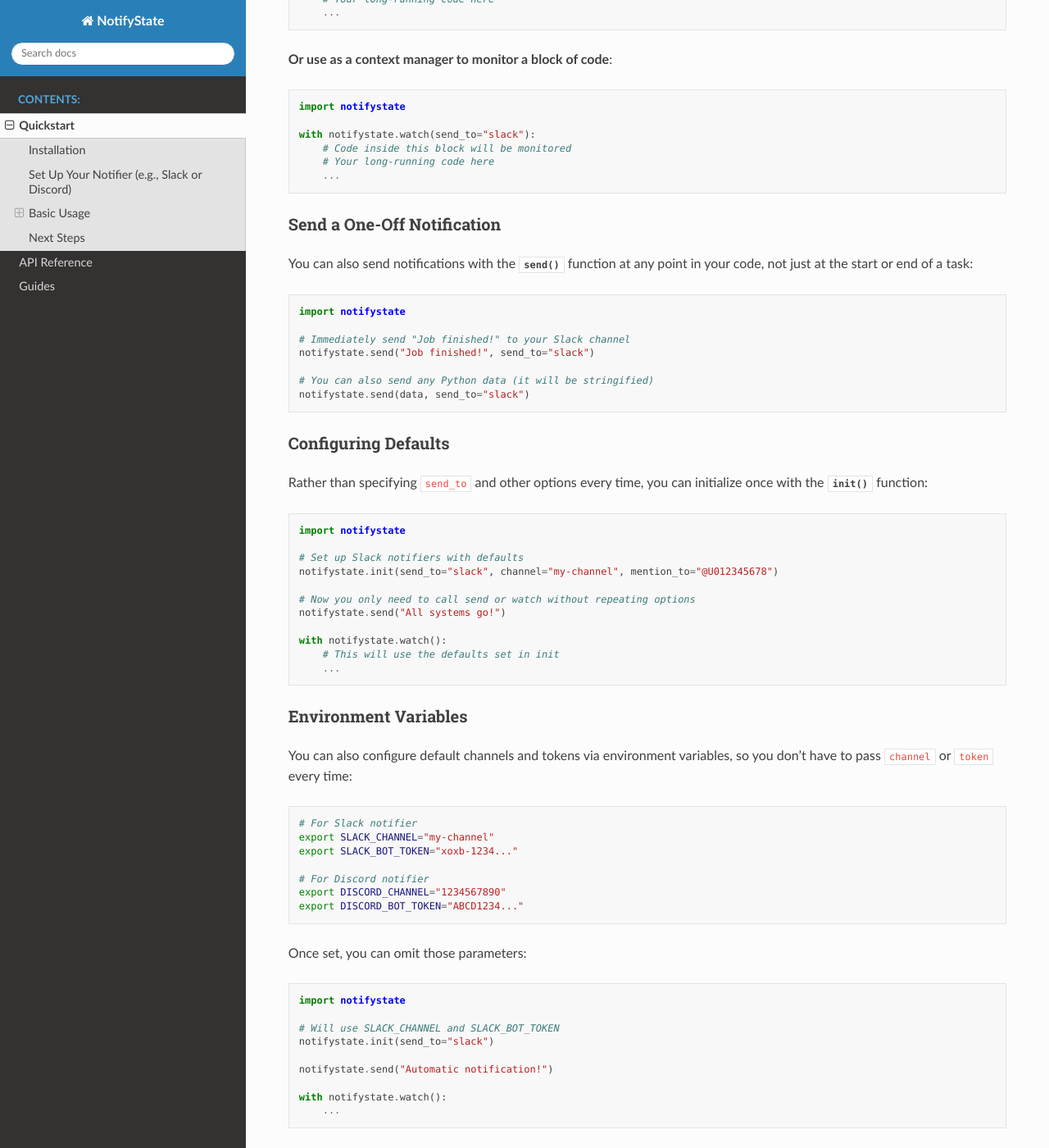
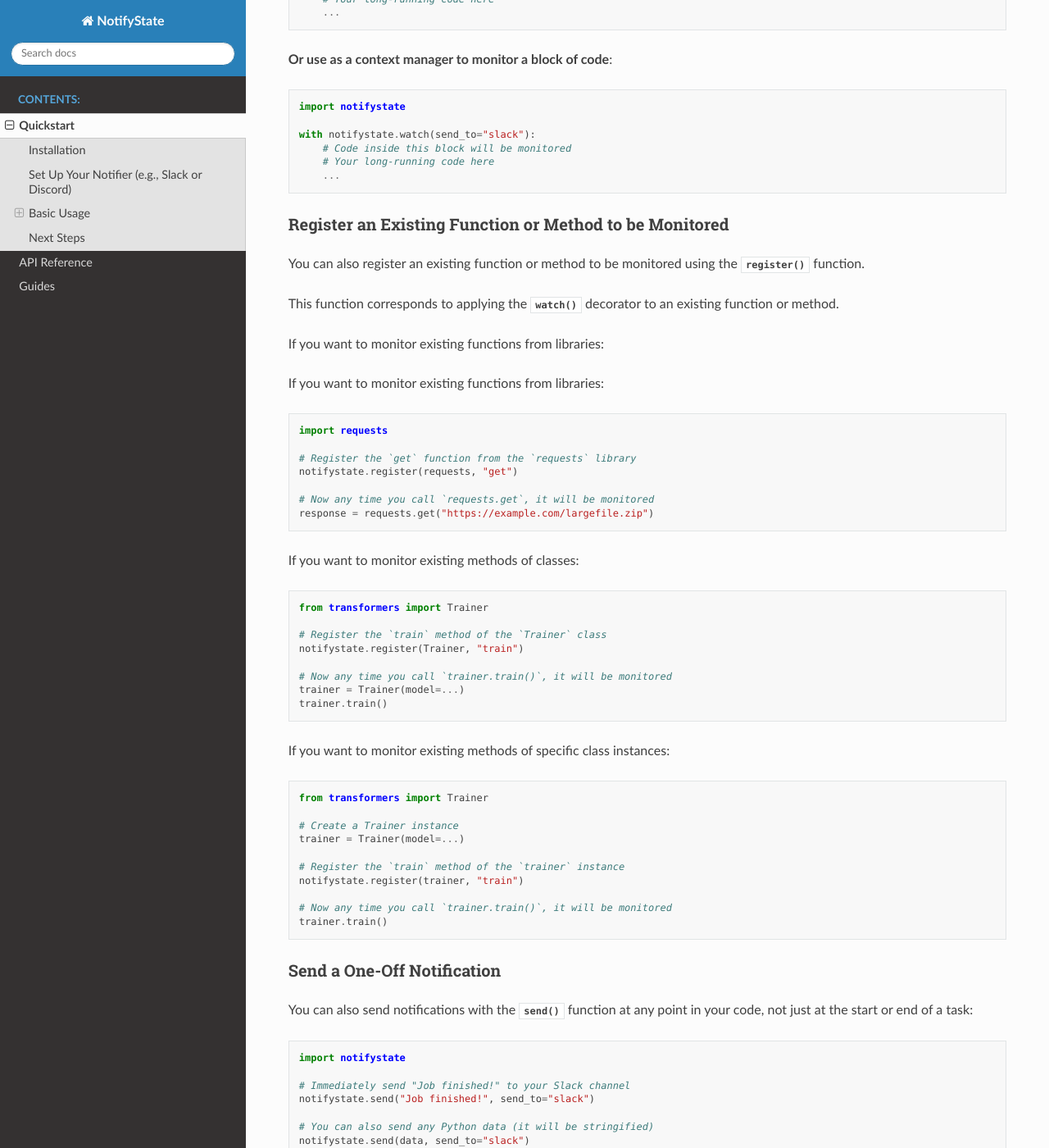
Before and after one commit to kAIto47802/notist, a Sphinx documentation site: the page built from docs/quickstart.rst, in a window 1280 px wide and 1400 px high, scrolled down 840 px. Shown: the whole window at 82% size. Built offline with Sphinx 7.4.7 and the Read the Docs theme 3.1.0, drawn with Linux system fonts in a browser that asks for light colours; some of the changed text lies outside the part shown.

Commit message:
Update docs

```diff
--- a/docs/quickstart.rst
+++ b/docs/quickstart.rst
@@ -34,7 +34,7 @@ For more detailed usage, please refer to the :doc:`api` sections.
 Watch a Function or Block of Code
 ^^^^^^^^^^^^^^^^^^^^^^^^^^^^^^^^^
 
-Wrap any function or block with the :func:`~notifystate._core.watch` function to get automatic start/stop/error alerts:
+Wrap any function or block of code with the :func:`~notifystate._core.watch` function to get automatic start/stop/error alerts:
 
 **Use as a decorator to monitor a function**:
 
@@ -58,6 +58,56 @@ Wrap any function or block with the :func:`~notifystate._core.watch` function to
        # Code inside this block will be monitored
        # Your long-running code here
        ...
+
+Register an Existing Function or Method to be Monitored
+^^^^^^^^^^^^^^^^^^^^^^^^^^^^^^^^^^^^^^^^^^^^^^^^^^^^^^^
+
+You can also register an existing function or method to be monitored using the :func:`~notifystate._core.register` function.
+
+This function corresponds to applying the :func:`~notifystate._core.watch` decorator to an existing function or method.
+
+
+If you want to monitor existing functions from libraries:
+
+If you want to monitor existing functions from libraries:
+
+.. code-block:: python
+
+   import requests
+
+   # Register the `get` function from the `requests` library
+   notifystate.register(requests, "get")
+
+   # Now any time you call `requests.get`, it will be monitored
+   response = requests.get("https://example.com/largefile.zip")
+
+If you want to monitor existing methods of classes:
+
+.. code-block:: python
+
+   from transformers import Trainer
+
+   # Register the `train` method of the `Trainer` class
+   notifystate.register(Trainer, "train")
+
+   # Now any time you call `trainer.train()`, it will be monitored
+   trainer = Trainer(model=...)
+   trainer.train()
+
+If you want to monitor existing methods of specific class instances:
+
+.. code-block:: python
+
+   from transformers import Trainer
+
+   # Create a Trainer instance
+   trainer = Trainer(model=...)
+
+   # Register the `train` method of the `trainer` instance
+   notifystate.register(trainer, "train")
+
+   # Now any time you call `trainer.train()`, it will be monitored
+   trainer.train()
 
 
 Send a One-Off Notification
```
